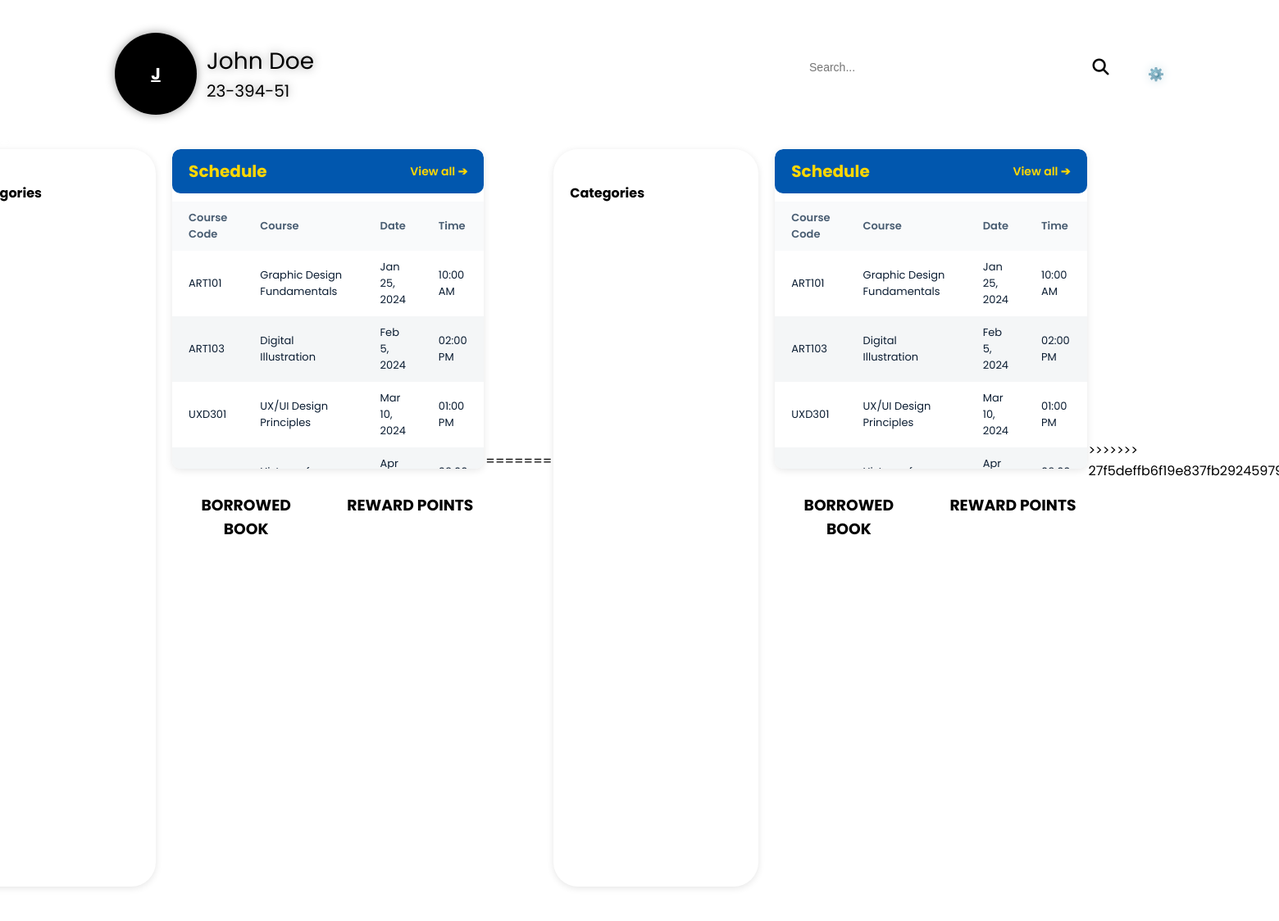
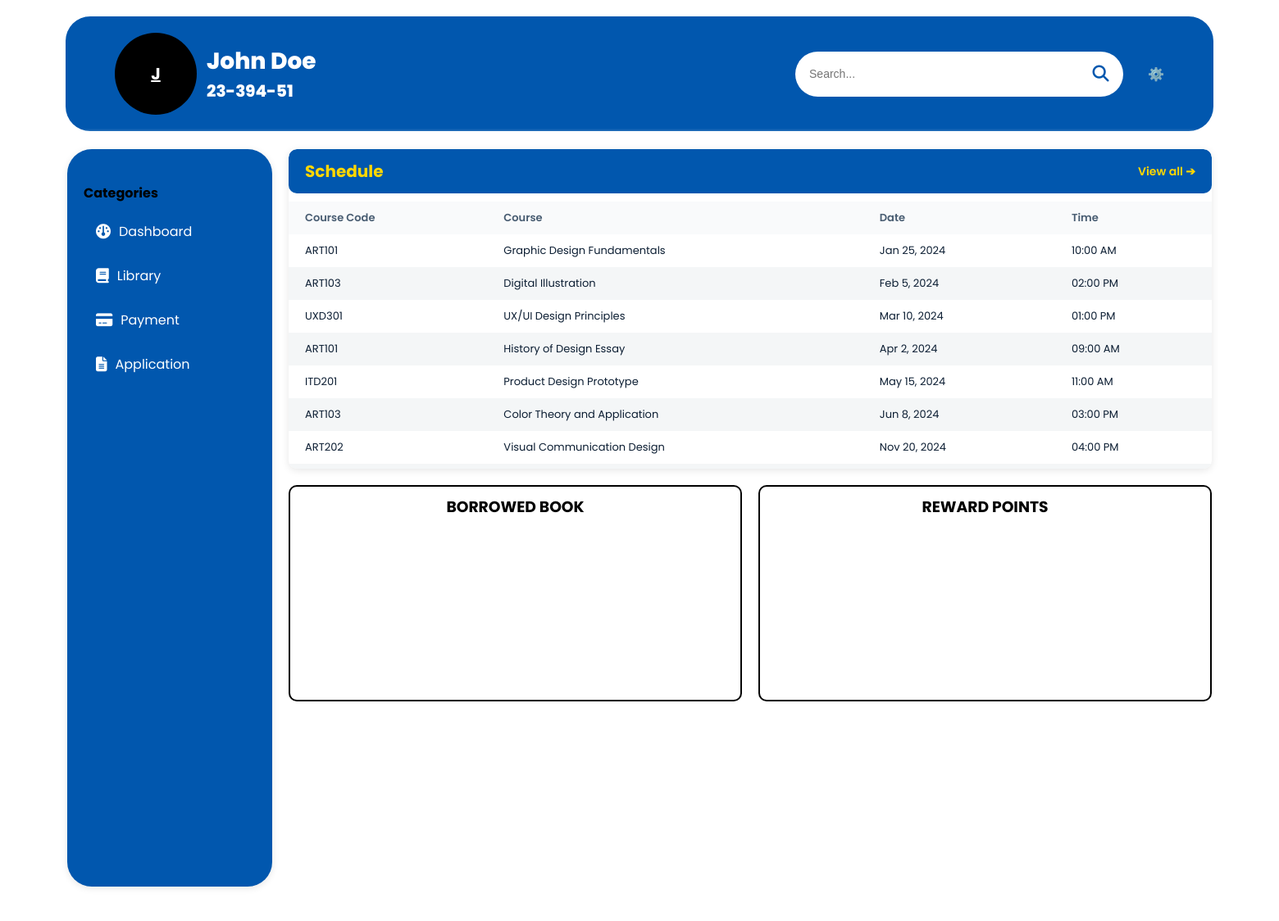
Before and after one commit to only0jaja/Student-Dashboard, a PHP site: page / in a window 1560 px wide; the page is wider, and only the part inside the window is pictured. Shown: that part at 82% size. Run offline with PHP 8.4, Linux system fonts and the light colour scheme.

Commit message:
updated website

```diff
--- a/index.html
+++ b/index.html
@@ -1,4 +1,4 @@
-<<<<<<< HEAD
+
 <!DOCTYPE html>
 <html lang="en">
 <head>
@@ -171,177 +171,3 @@
   </section>
 </body>
 </html>
-=======
-<!DOCTYPE html>
-<html lang="en">
-<head>
-  <meta charset="UTF-8">
-  <meta name="viewport" content="width=device-width, initial-scale=1.0">
-
-    <link rel="preconnect" href="https://fonts.googleapis.com">
-    <link rel="preconnect" href="https://fonts.gstatic.com" crossorigin>
-    <link href="https://fonts.googleapis.com/css2?family=Poppins:ital,wght@0,100..900;1,100..900&display=swap" rel="stylesheet">
-
-    <!--=== ICONS ===-->
-    <link href="https://cdnjs.cloudflare.com/ajax/libs/font-awesome/6.0.0-beta3/css/all.min.css" rel="stylesheet" />
-    <!--=== Font Awesome ===-->
-    <link rel="stylesheet" href="https://cdnjs.cloudflare.com/ajax/libs/font-awesome/6.5.0/css/all.min.css">
-
-    <link rel="stylesheet" href="dash.css">
-    <link rel="stylesheet" href="header.css">
-    <link rel="stylesheet" href="root.css">
-    <link rel="stylesheet" href="sidebar.css">
-    <link rel="stylesheet" href="sidebar2.css">
-    <link rel="stylesheet" href="schedule.css">
-
-  <title>Student Dashboard</title>
-
-</head>
-
-<body>
-    <header class="main_header">
-
-      <div class="header">
-    <div class="l-section">
-    <a href="index.php" class="profile-initial-circle">
-      <div>J</div>
-    </a>
-    <div class="student-name">
-      <a class="student_name">John Doe</a>
-      <a class="student_id">23-394-51</a>
-    </div>
-    </div>
-    <div class="r-section">
-      <nav class="navbar">
-           <form class="search-bar" action="search.php" method="get">
-            <input type="text" name="q" placeholder="Search..." required>
-            <button type="submit"><i class="fa-solid fa-search"></i></button>
-           </form>
-          <div class="account-dropdown">
-            <div class="settings">⚙️</div>
-
-            <div class="account-dropdown-content">
-              <a href="accountpage.php">My Profile</a>
-              <a href="#">Settings</a>
-              <a href="logout.php">Logout</a>
-            </div>
-          </div>
-      </nav>
-      </div>
-      </div>
-
-  </header>
-
-  <section class="dashboard">
-
-    <aside class="sidebar" data-aos="fade-right" >
-
-        <!-- Categories -->
-        <section class="filter-section">
-          <h4 style="margin-bottom: 10px;">Categories</h4>
-          <nav class="side-menu">
-            <a href="dashboard.html"><i class="fa-solid fa-gauge"></i> Dashboard</a>
-            <a href="library.html"><i class="fa-solid fa-book"></i> Library</a>
-            <a href="payment.html"><i class="fa-solid fa-credit-card"></i> Payment</a>
-            <a href="application.html"><i class="fa-solid fa-file-alt"></i> Application</a>
-          </nav>
-        </section>
-
-
-        <!--
-        <button type="submit" class="side-menu filter-apply-btn"
-          style="background-color: var(--cyan-blue); margin-top: 10px; border-radius: 15px;">
-          Apply Filters
-        </button>
-        -->
-    </aside>
-
-    <!-- Main Content -->
-    <div class="main">
-      <div class="schedule">
-        <div class="schedule-card">
-            <div class="schedule-header">
-              <span>Schedule</span>
-              <span class="view-all">View all ➔</span>
-            </div>
-            <div class="schedule-table-container">
-            <table class="schedule-table">
-              <thead>
-                <tr>
-                  <th>Course Code</th>
-                  <th>Course</th>
-                  <th>Date</th>
-                  <th>Time</th>
-                </tr>
-              </thead>
-              <tbody>
-                <tr>
-                  <td>ART101</td>
-                  <td>Graphic Design Fundamentals</td>
-                  <td>Jan 25, 2024</td>
-                  <td>10:00 AM</td>
-                </tr>
-                <tr>
-                  <td>ART103</td>
-                  <td>Digital Illustration</td>
-                  <td>Feb 5, 2024</td>
-                  <td>02:00 PM</td>
-                </tr>
-                <tr>
-                  <td>UXD301</td>
-                  <td>UX/UI Design Principles</td>
-                  <td>Mar 10, 2024</td>
-                  <td>01:00 PM</td>
-                </tr>
-                <tr>
-                  <td>ART101</td>
-                  <td>History of Design Essay</td>
-                  <td>Apr 2, 2024</td>
-                  <td>09:00 AM</td>
-                </tr>
-                <tr>
-                  <td>ITD201</td>
-                  <td>Product Design Prototype</td>
-                  <td>May 15, 2024</td>
-                  <td>11:00 AM</td>
-                </tr>
-                <tr>
-                  <td>ART103</td>
-                  <td>Color Theory and Application</td>
-                  <td>Jun 8, 2024</td>
-                  <td>03:00 PM</td>
-                </tr>
-                <tr>
-                  <td>ART202</td>
-                  <td>Visual Communication Design</td>
-                  <td>Nov 20, 2024</td>
-                  <td>04:00 PM</td>
-                </tr>
-                  <tr>
-                  <td>ART202</td>
-                  <td>Visual Communication Design</td>
-                  <td>Nov 20, 2024</td>
-                  <td>04:00 PM</td>
-                </tr>
-                  <tr>
-                  <td>ART202</td>
-                  <td>Visual Communication Design</td>
-                  <td>Nov 20, 2024</td>
-                  <td>04:00 PM</td>
-                </tr>
-              </body>
-
-            </table>
-            </div>
-          </div>
-      </div>
-        <div class="bottom-boxes">
-          <div class="box"><h3>BORROWED BOOK</h3></div>
-          <div class="box"><h3>REWARD POINTS</h3></div>
-        </div>
-    </div>
-
-  </section>
-</body>
-</html>
->>>>>>> 27f5deffb6f19e837fb2924597954394efe2f79a
--- a/root.css
+++ b/root.css
@@ -1,4 +1,4 @@
-<<<<<<< HEAD
+
 :root {
     /* ================== Font Family ================== */
     --font-primary: 'Poppins', sans-serif;
@@ -29,36 +29,4 @@
     --white: #FFFFFF;
     --yellow: #FFD700;
     --cyan-blue: #00B3FF;
-=======
-:root {
-    /* ================== Font Family ================== */
-    --font-primary: 'Poppins', sans-serif;
-
-    /* === Font Sizes === */
-    --fs-xs: 12px;
-    --fs-sm: 14px;
-    --fs-base: 16px;
-    --fs-md: 18px;
-    --fs-lg: 24px;
-    --fs-xlg: 28px;
-    --fs-xl: 32px;
-
-    /* ==== Font Weights === */
-    --fw-thin: 100;
-    --fw-light: 300;
-    --fw-regular: 400;
-    --fw-medium: 500;
-    --fw-semibold: 600;
-    --fw-bold: 700;
-    --fw-extrabold: 800;
-    --fw-black: 900;
-
-    /* === Colors === */
-    --black: #000000;
-    --blue: #0157AE;
-    --dark-gray: #1A1A1A;
-    --white: #FFFFFF;
-    --yellow: #FFD700;
-    --cyan-blue: #00B3FF;
->>>>>>> 27f5deffb6f19e837fb2924597954394efe2f79a
 }
```
